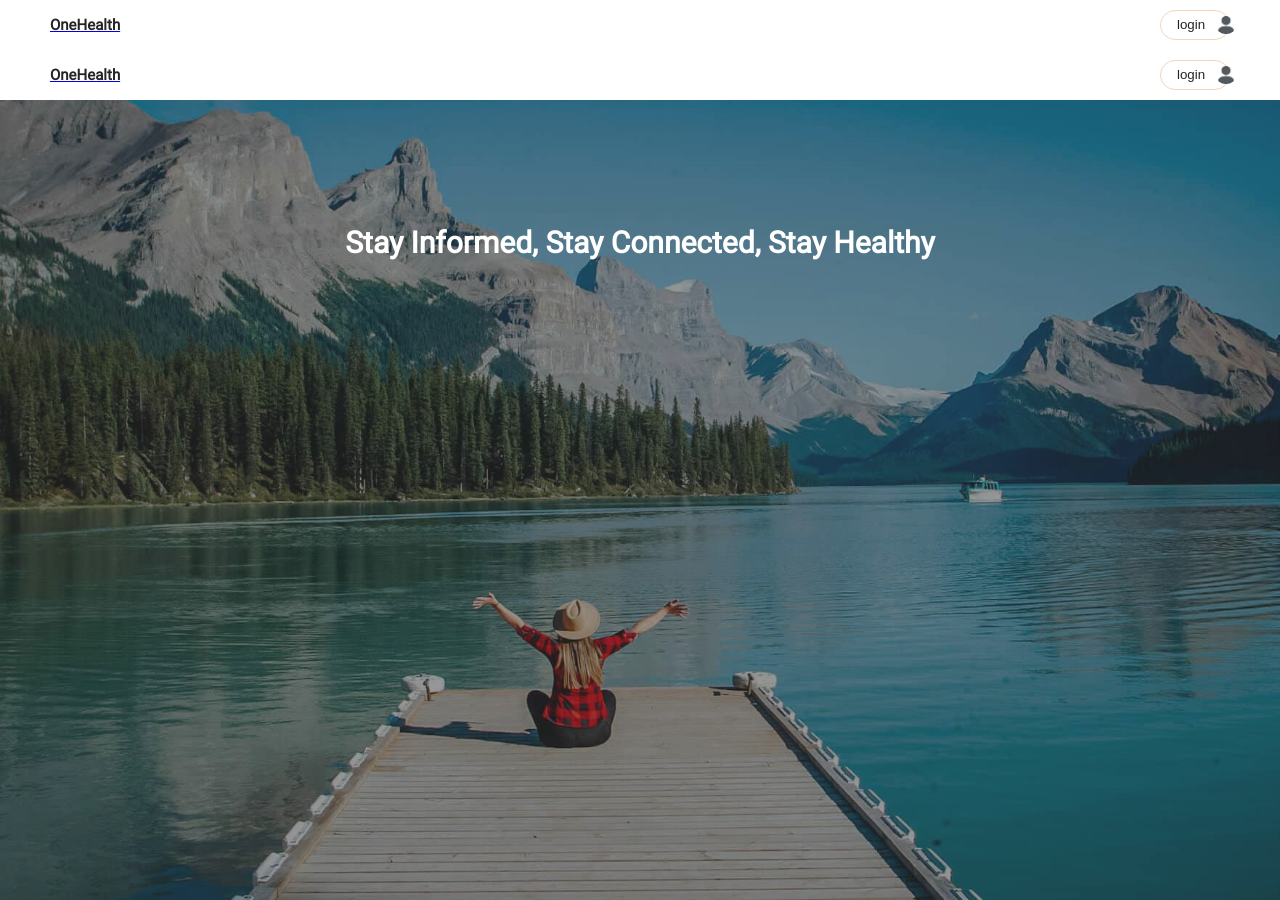
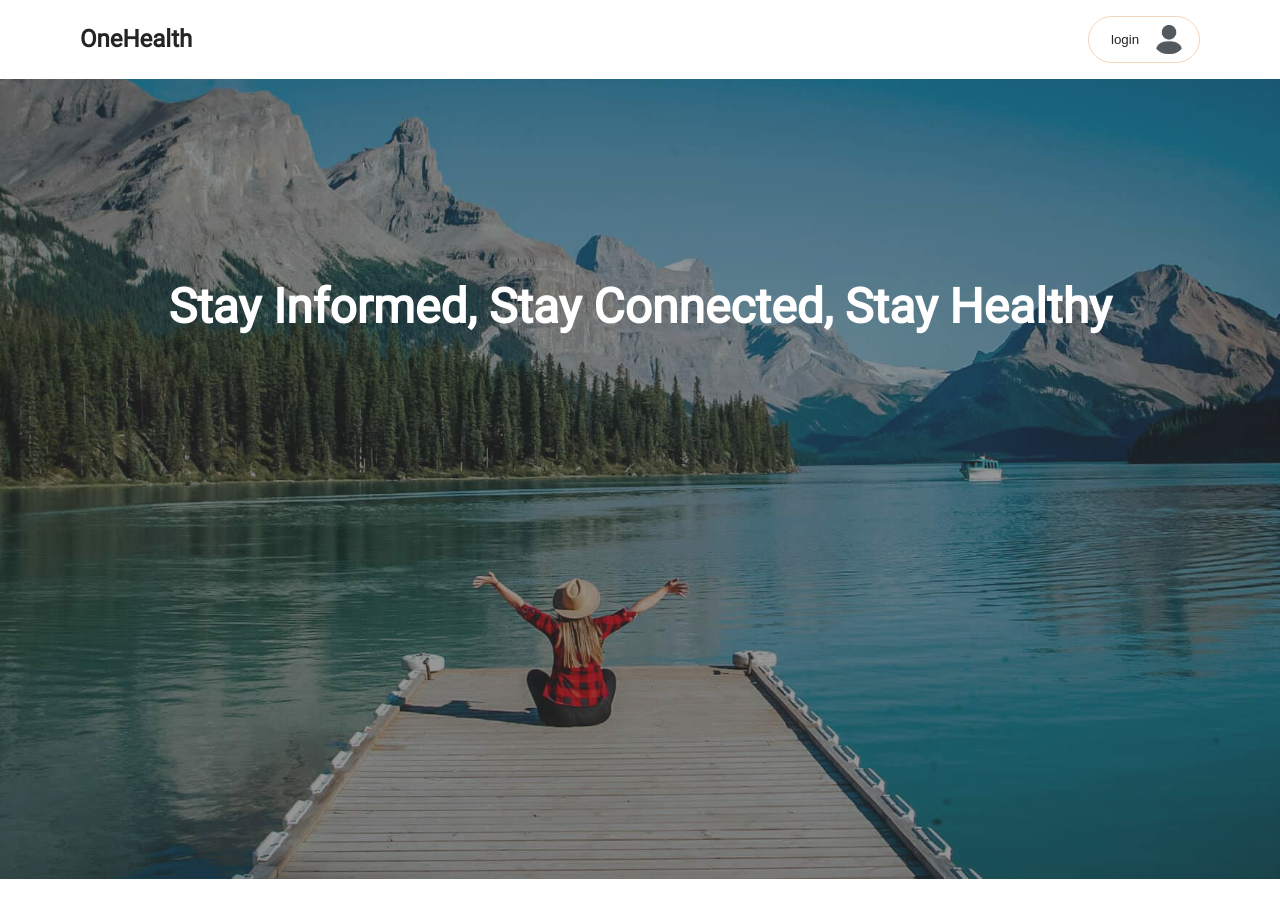
Before and after one commit to m-capone1/OneHealth, a React (Vite) app in the folder client/: page / in a window 1280 px wide. After the commit the page ends 879 px from the top, so only its background shows below. Built offline with nearby package versions, Linux system fonts and the light colour scheme.

Commit message:
fix styles of record list

```diff
--- a/client/src/components/Record/Record.scss
+++ b/client/src/components/Record/Record.scss
@@ -14,8 +14,8 @@
     &__col{
         width: 33.33%;
         text-align: center;
-        font-size: 2rem;
+        font-size: 1.25rem;
 
-        padding: 2rem 0;
+        padding: 1.25rem 0;
     }
 }
--- a/client/src/components/RecordList/RecordList.scss
+++ b/client/src/components/RecordList/RecordList.scss
@@ -2,56 +2,57 @@
 @use "/src/styles/partials/typography.scss" as *;
 
 .recordList{
-    padding: 0 2rem 10rem 2rem;
+
+    padding: 0 1.25rem 6.25em 1.25rem;
     display: flex;
     flex-direction: column;
     align-items: center;
     background: linear-gradient($sand, $almond);
 
     &__title{
-        font-size: 4rem;
+        font-size: 2.5rem;
         text-align: center;
     }
 
     &__search{
         width: 40%;
-        height: 5rem;
-        margin-bottom: 2rem;
+        height: 3.125rem;
+        margin-bottom: 1.25rem;
         font-family: "Roboto-Regular";
         border: 1px solid $umber;
-        border-radius: 1rem;
-        padding-left: 1rem;
-        font-size: 2rem;
+        border-radius: 0.625rem;
+        padding-left: 0.625rem;
+        font-size: 1.25rem;
         box-shadow: 5px 5px 10px rgba(0, 0, 0, 0.5);
 
         &::placeholder{
             font-family: "Roboto-Regular";
-            margin-bottom: 2rem;
+            margin-bottom: 1.25rem;
         }
     }
 
     &__table{
         width: 90%;
         border: 1px solid $umber;
-        border-radius: 1rem;
+        border-radius: 0.625rem;
         box-shadow: 5px 5px 10px rgba(0, 0, 0, 0.5);
     }
 
     &__row{
         display: flex;
         justify-content: space-around;
-        font-size: 3rem;
+        font-size: 1.875rem;
         background-color: $umber;
         color: white;
-        border-radius: 1rem 1rem 0 0;
+        border-radius: 0.625rem 0.625rem 0 0;
     }
 
     &__header{
-        margin: 2rem 0;
+        margin: 1.25rem 0;
     }
 
     &__content{
         background-color: $white;
-        border-radius: 0 0 1rem 1rem;
+        border-radius: 0 0 0.625rem 0.625rem;
     }
 }
--- a/client/src/pages/HomePage/HomePage.jsx
+++ b/client/src/pages/HomePage/HomePage.jsx
@@ -4,16 +4,12 @@ import Hero from "../../components/Hero/Hero";
 import Header from "../../components/Header/Header";
 
 const HomePage = () => {
-  const [isloggedIn, setIsLoggedIn] = useState(false)
 
-  const handleLogin = () => {
-    setIsLoggedIn(prev => !prev)
-}
 
   return (
     <>
-      <Header isloggedIn={isloggedIn} handleLogin={handleLogin} />
-      <Hero isloggedIn={isloggedIn} />
+
+      <Hero />
  </>
   );
 };
--- a/client/src/styles/partials/_global.scss
+++ b/client/src/styles/partials/_global.scss
@@ -19,14 +19,13 @@
     }
 
     html {
-        font-size: 10px;
+        font-size: 16px;
         margin: 0;
     }
 
-    .labels,
-    .buttons{
-    font-family: "Roboto";
-    font-size: 0.625rem;
-    line-height: 1.25rem;
+    a{
+        text-decoration: none;
     }
+
+
 }
```
Also changed, not shown: client/src/pages/RecordDetailsPage/RecordDetails.scss (added).
